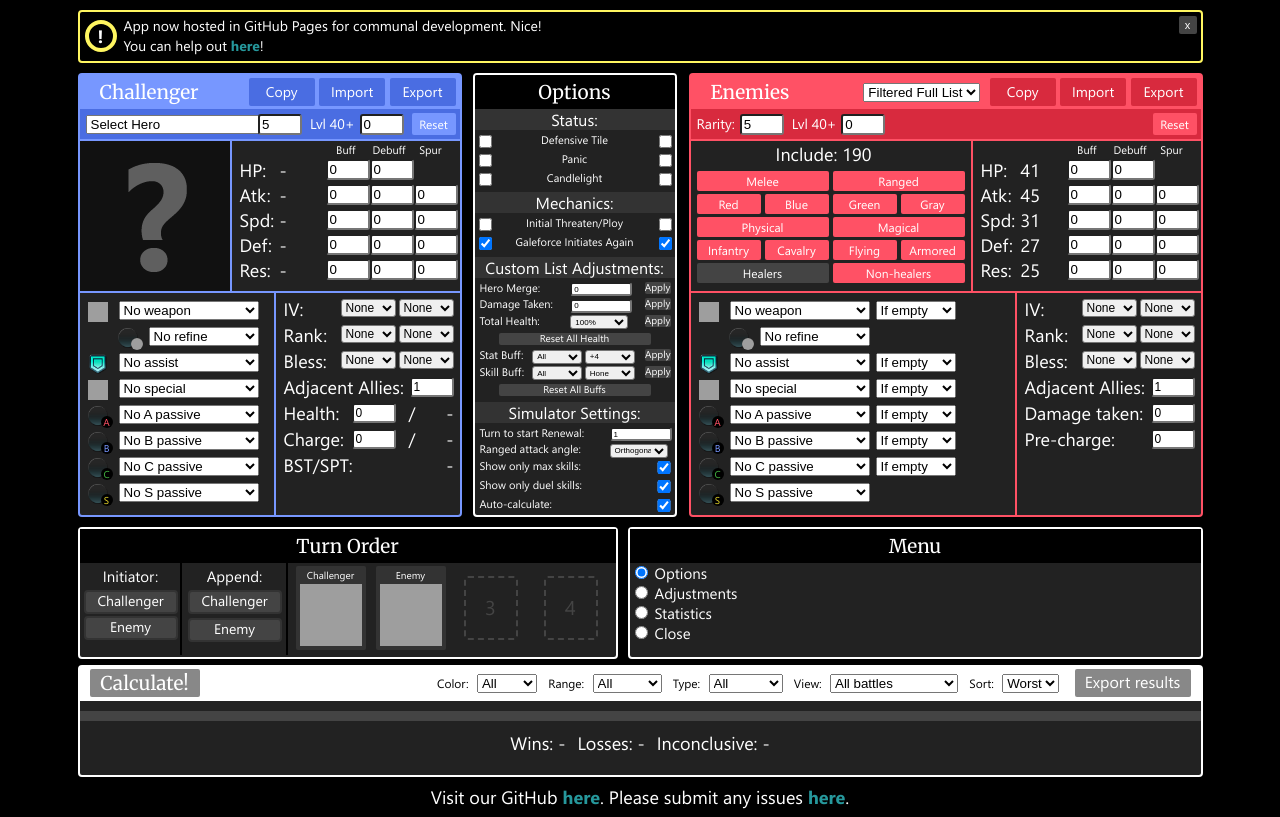
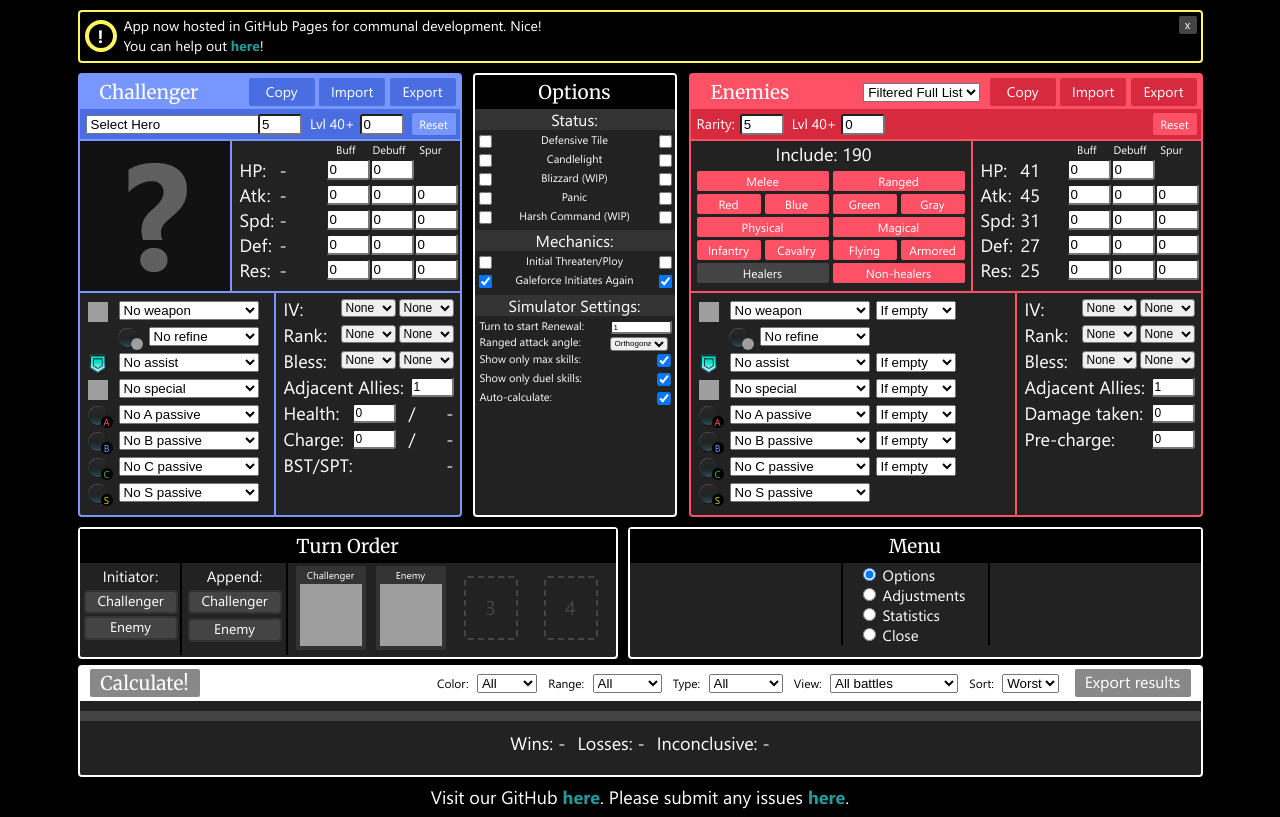
Before and after one commit to Andu2/FEH-Mass-Simulator, a PHP site: page / in a window 1280 px wide. Shown: the part 102-919 px from the top of the page. Run offline with PHP 8.4, Linux system fonts and the light colour scheme; some libraries are stand-ins or nearby versions; grey boxes are pictures that could not be loaded.

Commit message:
Separate menus and add radio button functionality

```diff
--- a/index.html
+++ b/index.html
@@ -162,7 +162,7 @@
 					</div>
 				</div>
 			</div>
-			<div id="frame_adj">
+			<div id="frame_settings">
 				<div id="rules_bar_top">
 					Options
 				</div>
@@ -173,14 +173,24 @@
 					<div class="status_enemy"><input type="checkbox" data-var="options.defensive_enemy" id="defensive_enemy"/></div>
 				</div>
 				<div class="adj_status">
+					<div class="status_challenger"><input type="checkbox" data-var="options.candlelight_challenger" id="candlelight_challenger"/></div>
+					<div class="status_title">Candlelight</div>
+					<div class="status_enemy"><input type="checkbox" data-var="options.candlelight_enemy" id="candlelight_enemy"/></div>
+				</div>
+				<div class="adj_status">
+					<div class="status_challenger"><input type="checkbox" data-var="options.blizzard" id="blizzard_challenger"/></div>
+					<div class="status_title">Blizzard (WIP)</div>
+					<div class="status_enemy"><input type="checkbox" data-var="options.blizzard_enemy" id="blizzard_enemy"/></div>
+				</div>
+				<div class="adj_status">
 					<div class="status_challenger"><input type="checkbox" data-var="options.panic_challenger" id="panic_challenger"/></div>
 					<div class="status_title">Panic</div>
 					<div class="status_enemy"><input type="checkbox" data-var="options.panic_enemy" id="panic_enemy"/></div>
 				</div>
 				<div class="adj_status">
-					<div class="status_challenger"><input type="checkbox" data-var="options.candlelight_challenger" id="candlelight_challenger"/></div>
-					<div class="status_title">Candlelight</div>
-					<div class="status_enemy"><input type="checkbox" data-var="options.candlelight_enemy" id="candlelight_enemy"/></div>
+					<div class="status_challenger"><input type="checkbox" data-var="options.harshCommand_challenger" id="harshCommand_challenger"/></div>
+					<div class="status_title">Harsh Command (WIP)</div>
+					<div class="status_enemy"><input type="checkbox" data-var="options.harshCommand_enemy" id="harshCommand_enemy"/></div>
 				</div>
 				<div style="line-height:20%;"><br></div>
 				<div id="adj_title">Mechanics:</div>
@@ -195,7 +205,46 @@
 					<div class="status_enemy"><input type="checkbox" data-var="options.galeforce_enemy" id="galeforce_enemy" checked/></div>
 				</div>
 				<div style="line-height:20%;"><br></div>
-				<div id="adj_title">Custom List Adjustments:</div>
+				<div id="adj_title">Simulator Settings:</div>
+				<div class="adj_status">
+					<div class="status_desc_long">Turn to start Renewal: </div>
+					<div class="status_select">
+						<input class="adj_input smallnuminput" type="number" data-var="options.startTurn" min=1 max=5 id="rules_renewal" value=1 />
+					</div>
+				</div>
+				<div class="adj_status">
+					<div class="status_desc_long">Ranged attack angle: </div>
+					<div class="status_select">
+						<select class="adj_select_long" id="rules_ploy" data-var="options.ployBehavior">
+							<option>Orthogonal</option>
+							<option>Diagonal</option>
+						</select>
+					</div>
+				</div>
+				<div class="adj_status">
+					<div class="status_desc_long">Show only max skills: </div>
+					<div class="status_select_long">
+						<input class="status_select" type="checkbox" data-var="options.showOnlyMaxSkills" id="rules_prereqs" checked="checked" />
+					</div>
+				</div>
+				<div class="adj_status">
+					<div class="status_desc_long">Show only duel skills: </div>
+					<div class="status_select_long">
+						<input class="status_select" type="checkbox" data-var="options.hideUnaffectingSkills" id="rules_hideunaffecting" checked="checked" />
+					</div>
+				</div>
+				<div class="adj_status">
+					<div class="status_desc_long">Auto-calculate: </div>
+					<div class="status_select_long">
+						<input class="status_select" type="checkbox" data-var="options.autoCalculate" id="autocalculate" checked="checked"/>
+					</div>
+				</div>
+			</div>
+			<div id="frame_adjustments" style="display: none;">
+				<div id="rules_bar_top">
+					Adjustments
+				</div>
+				<div id="adj_title">Custom List:</div>
 				<div class="adj_status">
 					<div class="status_desc">Hero Merge:</div>
 					<div class="status_select">
@@ -278,42 +327,42 @@
 					<div class="button adj_reset_button" id="reset_buff">Reset All Buffs</div>
 				</div>
 				<div style="line-height:20%;"><br></div>
-				<div id="adj_title">Simulator Settings:</div>
+				<div id="adj_title">Challenger:</div>
 				<div class="adj_status">
-					<div class="status_desc_long">Turn to start Renewal: </div>
+					<div class="status_desc">Total Health:</div>
 					<div class="status_select">
-						<input class="adj_input smallnuminput" type="number" data-var="options.startTurn" min=1 max=5 id="rules_renewal" value=1 />
+						<select class="adj_select_long" data-var="challenger.HpPercent" id="challenger_HpPercent">
+							<option value="4" selected>100%</option>
+							<option value="3">75%</option>
+							<option value="2">50%</option>
+							<option value="1">25%</option>
+						</select>
 					</div>
+					<div class="button adj_apply_button" id="apply_total_health">WIP</div>
 				</div>
 				<div class="adj_status">
-					<div class="status_desc_long">Ranged attack angle: </div>
+					<div class="button adj_reset_button" id="reset_health">Reset Health (WIP)</div>
+				</div>
+				<div class="adj_status">
+					<div class="status_desc">Buff:</div>
 					<div class="status_select">
-						<select class="adj_select_long" id="rules_ploy" data-var="options.ployBehavior">
-							<option>Orthogonal</option>
-							<option>Diagonal</option>
+						<select class="adj_select_long" data-var="challenger.movementbuff" id="challenger_movementbuff">
+							<option value="hone" selected>Hone</option>
+							<option value="fortify">Fortify</option>
+							<option value="goad">Goad</option>
+							<option value="goad x2">Goad x2</option>
+							<option value="ward">Ward</option>
+							<option value="ward x2">Ward x2</option>
 						</select>
 					</div>
+					<div class="button adj_apply_button" id="apply_total_health">WIP</div>
 				</div>
 				<div class="adj_status">
-					<div class="status_desc_long">Show only max skills: </div>
-					<div class="status_select_long">
-						<input class="status_select" type="checkbox" data-var="options.showOnlyMaxSkills" id="rules_prereqs" checked="checked" />
-					</div>
+					<div class="button adj_reset_button" id="reset_buff">Reset Buffs (WIP)</div>
 				</div>
-				<div class="adj_status">
-					<div class="status_desc_long">Show only duel skills: </div>
-					<div class="status_select_long">
-						<input class="status_select" type="checkbox" data-var="options.hideUnaffectingSkills" id="rules_hideunaffecting" checked="checked" />
-					</div>
-				</div>
-				<div class="adj_status">
-					<div class="status_desc_long">Auto-calculate: </div>
-					<div class="status_select_long">
-						<input class="status_select" type="checkbox" data-var="options.autoCalculate" id="autocalculate" checked="checked"/>
-					</div>
-				</div>
+				<div style="line-height:20%;"><br></div>
 			</div>
-			<div id="frame_stat" style="display: none;">
+			<div id="frame_statistics" style="display: none;">
 				<div id="rules_bar_top">
 					Statistics
 				</div>
@@ -631,12 +680,16 @@
 				<div id="rules_bar_top">
 					Menu
 				</div>
-				<form class="menu_options">
-				  <input type="radio" name="menu" value="options" checked> Options<br>
-				  <input type="radio" name="menu" value="adjustments"> Adjustments<br>
-				  <input type="radio" name="menu" value="statistics"> Statistics<br>
-				  <input type="radio" name="menu" value="close"> Close
-				</form>
+				<div class="menu_options">
+					<div class="menu_filler"></div>
+					<div class="menu_radio">
+						<input type="radio" name="menu" class="menu_button" value="options" checked> Options<br>
+						<input type="radio" name="menu" class="menu_button" value="adjustments"> Adjustments<br>
+						<input type="radio" name="menu" class="menu_button" value="statistics"> Statistics<br>
+						<input type="radio" name="menu" class="menu_button" value="close"> Close
+					</div>
+					<div class="menu_filler"></div>
+				</div>
 				<!--
 				<div id="display_left">
 					<div class="button button_options" id="toggle_stat">Show Statistics</div>
@@ -685,8 +738,8 @@
 					</select>
 					<span class="bar_label">Sort:</span>
 					<select id="sort_results" data-var="options.sortOrder">
-						<option value=1 >Best</option>
-						<option value=-1 selected>Worst</option>
+						<option value="best" >Best</option>
+						<option value="worst" selected>Worst</option>
 					</select>
 					<div class="button" id="button_exportcalc" onclick="exportCalc();">Export results</div>
 				</div>
--- a/style.css
+++ b/style.css
@@ -757,7 +757,7 @@
 }
 
 /*Statistics///////////////////////////////////////*/
-#frame_stat{
+#frame_statistics{
 	border-radius:4px;
 	border:2px solid #ffffff;
 	background-color: #222222;
@@ -793,8 +793,24 @@
 	border-radius:3px;
 }
 
+/*Options///////////////////////////////////////*/
+#frame_settings{
+	border-radius:4px;
+	border:2px solid #ffffff;
+	background-color: #222222;
+	position:absolute;
+	margin-left:10px;
+	margin-right:10px;
+	left:385px;
+	right:0;
+	top:0;
+	bottom:0;
+	width:200px;
+	overflow:auto;
+}
+
 /*Adjustments///////////////////////////////////////*/
-#frame_adj{
+#frame_adjustments{
 	border-radius:4px;
 	border:2px solid #ffffff;
 	background-color: #222222;
@@ -941,6 +957,7 @@
 	height:14px;
 	border-radius:3px;
 }
+
 /*Rules/////////////////////////////////////////////*/
 #frame_rules{
 	display:flex;
@@ -969,7 +986,20 @@
 }
 
 .menu_options{
+	display:flex;
+	justify-content: center;
 	font-size:15px;
+}
+
+.menu_filler{
+	border-right:2px solid #000000;
+}
+
+.menu_radio{
+	padding-top:2px;
+	padding-left:15px;
+	padding-right:10px;
+	min-width:120px;
 }
 
 #rules_bar_top{
```
Also changed, not shown: code.js.
